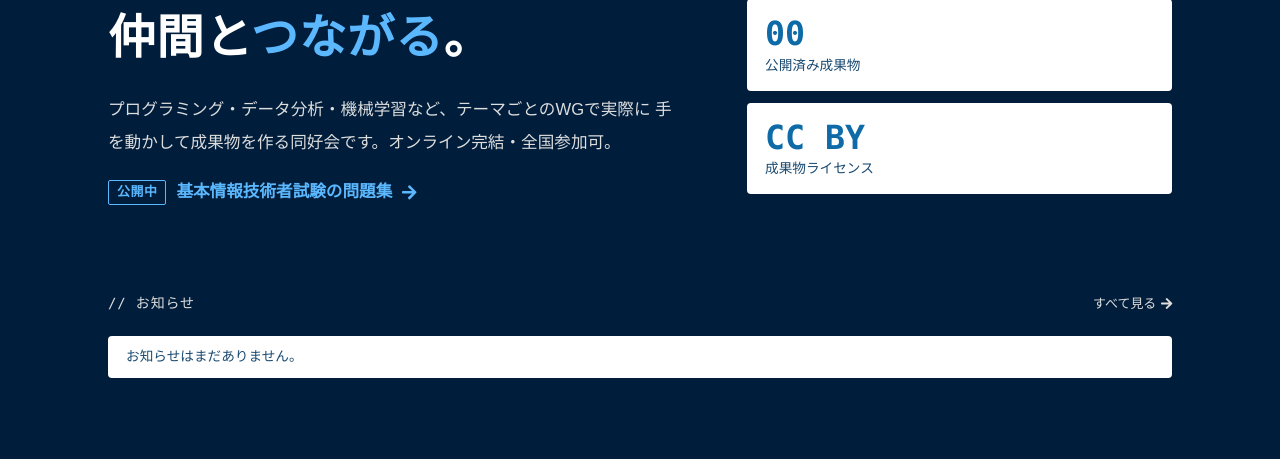
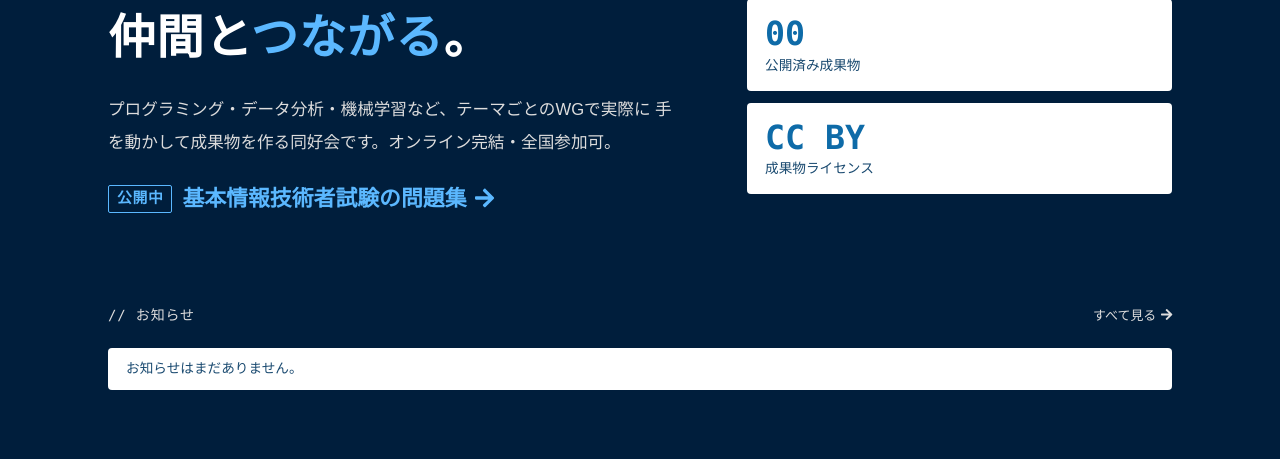
Before and after one commit to funITclub/homepage, a Django app: page / in a window 1280 px wide. Shown: the part 217-676 px from the top of the page. Run offline with Django 5.2, Linux system fonts and the light colour scheme; data comes from the database, SQL or seed files in the repository; data that the repository does not hold is empty.

Commit message:
TOP の問題集へのリンクの文字を大きくする
スマホ幅では矢印だけが次の行に落ちないよう、文字と矢印を一緒に折り返す。

Co-Authored-By: Claude Opus 5.5 <noreply@anthropic.com>

```diff
--- a/home/templates/home/index.html
+++ b/home/templates/home/index.html
@@ -16,7 +16,7 @@
             </p>
             {# 別タブで開く。成果物一覧のカードと同じく通行証を付ける。 #}
             {% url 'fe:index' as fe_url %}
-            <a class="hero-link" href="{{ fe_url|gate_link }}" target="_blank" rel="noopener noreferrer"><span class="badge badge-new">公開中</span>基本情報技術者試験の問題集<i class="fas fa-arrow-right"></i></a>
+            <a class="hero-link" href="{{ fe_url|gate_link }}" target="_blank" rel="noopener noreferrer"><span class="badge badge-new">公開中</span><span class="hero-link-text">基本情報技術者試験の問題集<i class="fas fa-arrow-right ms-2"></i></span></a>
         </div>
 
         {# 件数は編集画面で登録した公開中のWG・成果物に連動する。 #}
--- a/static/css/funitclub.css
+++ b/static/css/funitclub.css
@@ -285,10 +285,19 @@ a:hover {
     flex-wrap: wrap;
     align-items: center;
     gap: 8px 10px;
-    margin-top: 18px;
+    margin-top: 20px;
     color: var(--accent);
-    font-size: .95rem;
+    font-size: 1.25rem;
     font-weight: 700;
+}
+
+.hero-link .badge {
+    font-size: .85rem;
+}
+
+/* 狭い画面で折り返すときも、矢印だけが次の行に落ちないようにする */
+.hero-link-text {
+    white-space: nowrap;
 }
 
 .stats {
@@ -1407,4 +1416,8 @@ a:hover {
     .hero h1 {
         font-size: 1.8rem;
     }
+
+    .hero-link {
+        font-size: 1rem;
+    }
 }
```
